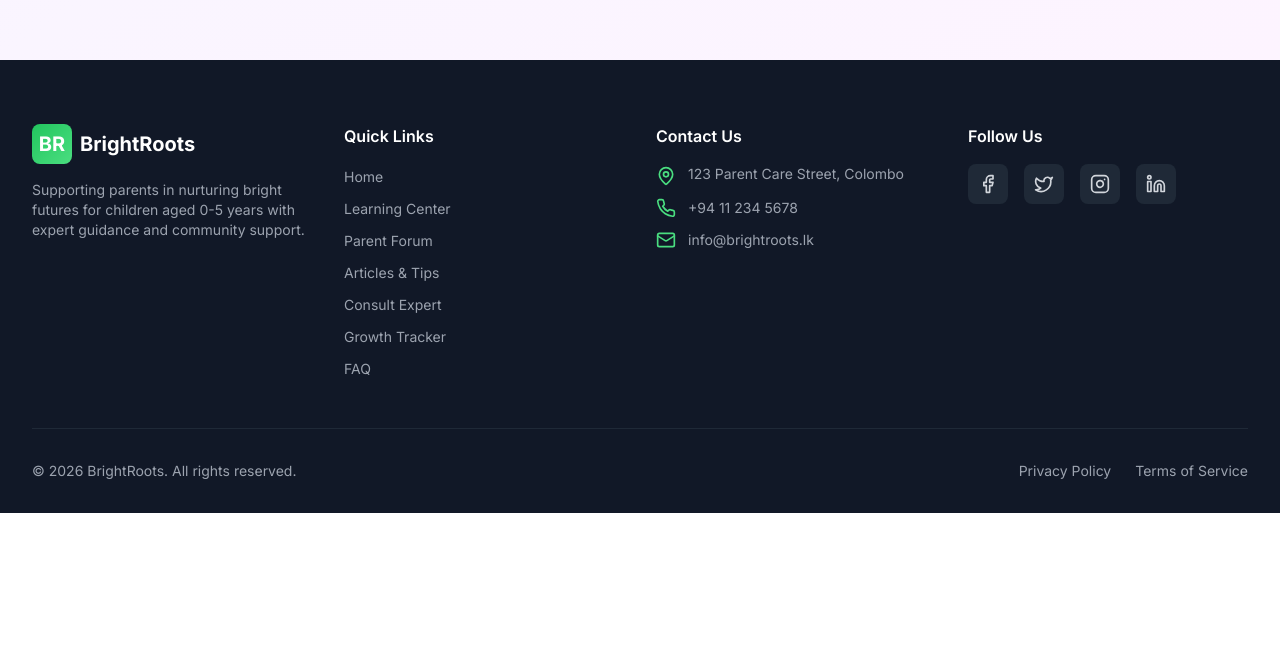
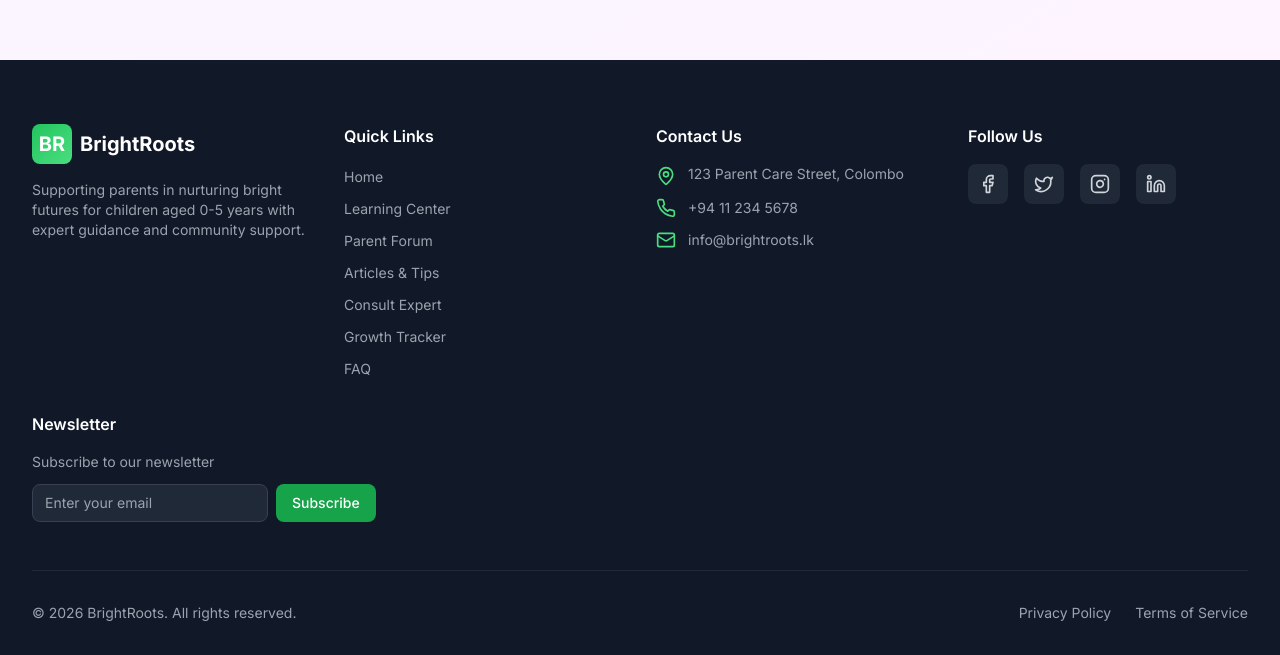
Before and after one commit to dulaj2002/BrightRoots, a React (Vite) app: page /login in a window 1280 px wide. Shown: the part 805-1460 px from the top of the page. Before the commit the page ends 1318 px from the top, so only its background shows below. Built offline with nearby package versions, Linux system fonts and the light colour scheme; no server answers.

Commit message:
Add newsletter subscription section to footer with translations

```diff
--- a/src/components/Footer.tsx
+++ b/src/components/Footer.tsx
@@ -103,6 +103,22 @@ const Footer: React.FC = () => {
               })}
             </div>
           </div>
+          <div className="xs:col-span-2 md:col-span-1">
+            <h3 className="text-white font-semibold mb-3 sm:mb-4 text-sm sm:text-base">{t('footer.newsletter')}</h3>
+            <p className="text-gray-400 text-xs sm:text-sm mb-3">
+              {t('footer.newsletter_subscribe')}
+            </p>
+            <div className="flex flex-col sm:flex-row gap-2">
+              <input
+                type="email"
+                placeholder={t('footer.newsletter_placeholder')}
+                className="flex-1 px-3 py-2 bg-gray-800 border border-gray-700 rounded-lg text-white text-xs sm:text-sm focus:outline-none focus:border-primary-500"
+              />
+              <button className="px-4 py-2 bg-primary-600 hover:bg-primary-700 text-white rounded-lg text-xs sm:text-sm font-medium transition-colors">
+                {t('footer.newsletter_button')}
+              </button>
+            </div>
+          </div>
         </div>
         {}
         <div className="border-t border-gray-800 pt-6 sm:pt-8">
--- a/src/i18n/locales/en.json
+++ b/src/i18n/locales/en.json
@@ -180,6 +180,10 @@
     "phone": "+94 11 234 5678",
     "email": "info@brightroots.lk",
     "social": "Follow Us",
+    "newsletter": "Newsletter",
+    "newsletter_subscribe": "Subscribe to our newsletter",
+    "newsletter_placeholder": "Enter your email",
+    "newsletter_button": "Subscribe",
     "copyright": "© 2026 BrightRoots. All rights reserved."
   }
 }
--- a/src/i18n/locales/si.json
+++ b/src/i18n/locales/si.json
@@ -180,6 +180,10 @@
     "phone": "+94 11 234 5678",
     "email": "info@brightroots.lk",
     "social": "අපව අනුගමනය කරන්න",
+    "newsletter": "පුවත් ලිපිය",
+    "newsletter_subscribe": "අපගේ පුවත් ලිපියට දායම් කරන්න",
+    "newsletter_placeholder": "ඔබේ ඊමේල් ආදානය කරන්න",
+    "newsletter_button": "දායම් කරන්න",
     "copyright": "© 2026 BrightRoots. සියලුම හිමිකම් ඇවිරිණි."
   }
 }
```
